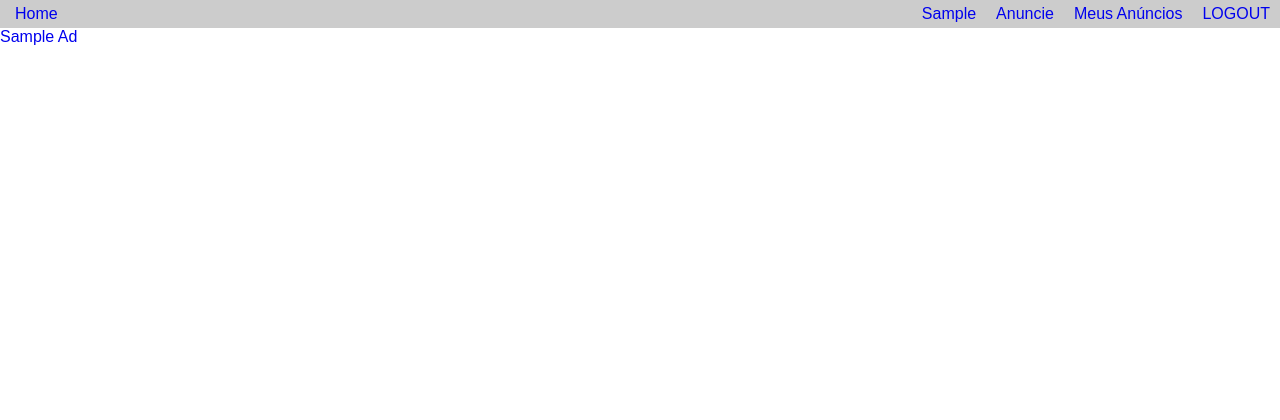
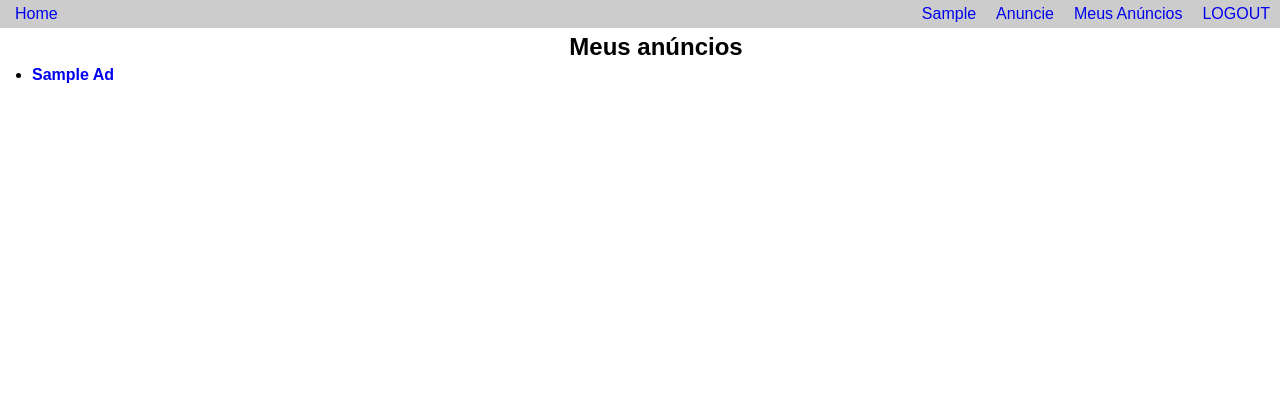
Before and after one commit to yagomalves/marketplace, a PHP site: page /projetos/myAds.php in a window 1280 px wide. Shown: the top 420 px of the page. Run offline with PHP 8.4, Linux system fonts and the light colour scheme; the visitor is signed in with stand-in values (Sample User, id 1); tables that the repository leaves empty or names only in its code hold one stand-in row (values such as "Sample post"); data that the repository does not hold is empty.

Commit message:
Adicionado CSS novo e descrição no myads

```diff
--- /dev/null
+++ b/assets/css/ads.css
@@ -0,0 +1,13 @@
+.myAds{
+    margin-left: 2rem;
+}
+
+.myAds h2{
+    margin: 5px 0 5px 0;
+}
+
+.adTitle{
+    display: flex;
+    justify-content: center;
+    align-items: center;
+}
--- a/header.php
+++ b/header.php
@@ -7,13 +7,11 @@ session_start();
 <head>
     <meta charset="UTF-8">
     <meta name="viewport" content="width=device-width, initial-scale=1.0">
-    <title>Auth</title>
+    <title>Classificados</title>
     <link rel="stylesheet" href="./assets/css/global.css">
+    <link rel="stylesheet" href="./assets/css/ads.css">
 </head>
-
-
 <body>
-
     <nav class="mainHeader">
         <div>
             <ul class="homeLink">
--- a/myAds.php
+++ b/myAds.php
@@ -11,9 +11,26 @@
 $adsInfo = new MyAdsInfoView();
 ?>
 
-<p><a href="adSolo.php">
-    <?= $adsInfo->FetchAllAdsTitle($_SESSION["userid"]); ?>
-</a></p>
+<body>
+    <main>
+        <div class="myAds">
+            <div class="adTitle">
+                <h2>Meus anúncios</h2>
+            </div>
+            <ul>
+                <li>
+                    <a href="adSolo.php">
+                        <h4><?= $adsInfo->FetchAllAdsTitle($_SESSION["userid"]); ?></h4>
+                    </a>
+                        <p><?= $adsInfo->FetchDescription($_SESSION['userid']) ?></p>
+
+                </li>
+            </ul>
+        </div>
+    </main>
+
+</body>
+
 
 <?php
 include_once "adFooter.php";
```
Also changed, not shown: assets/css/global.css (+22 -18 lines). Lines whose indentation alone changed are shown as unchanged.
